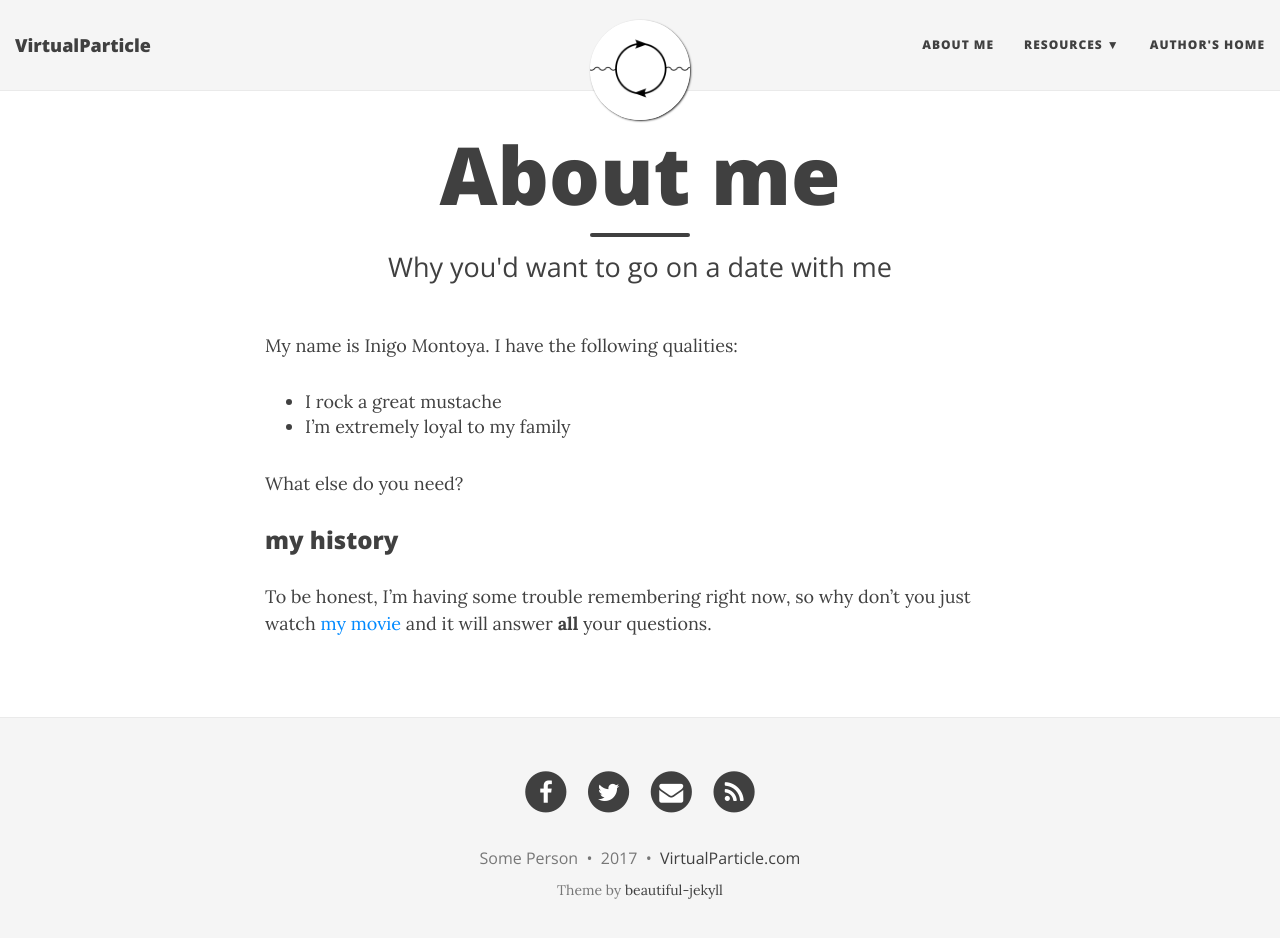
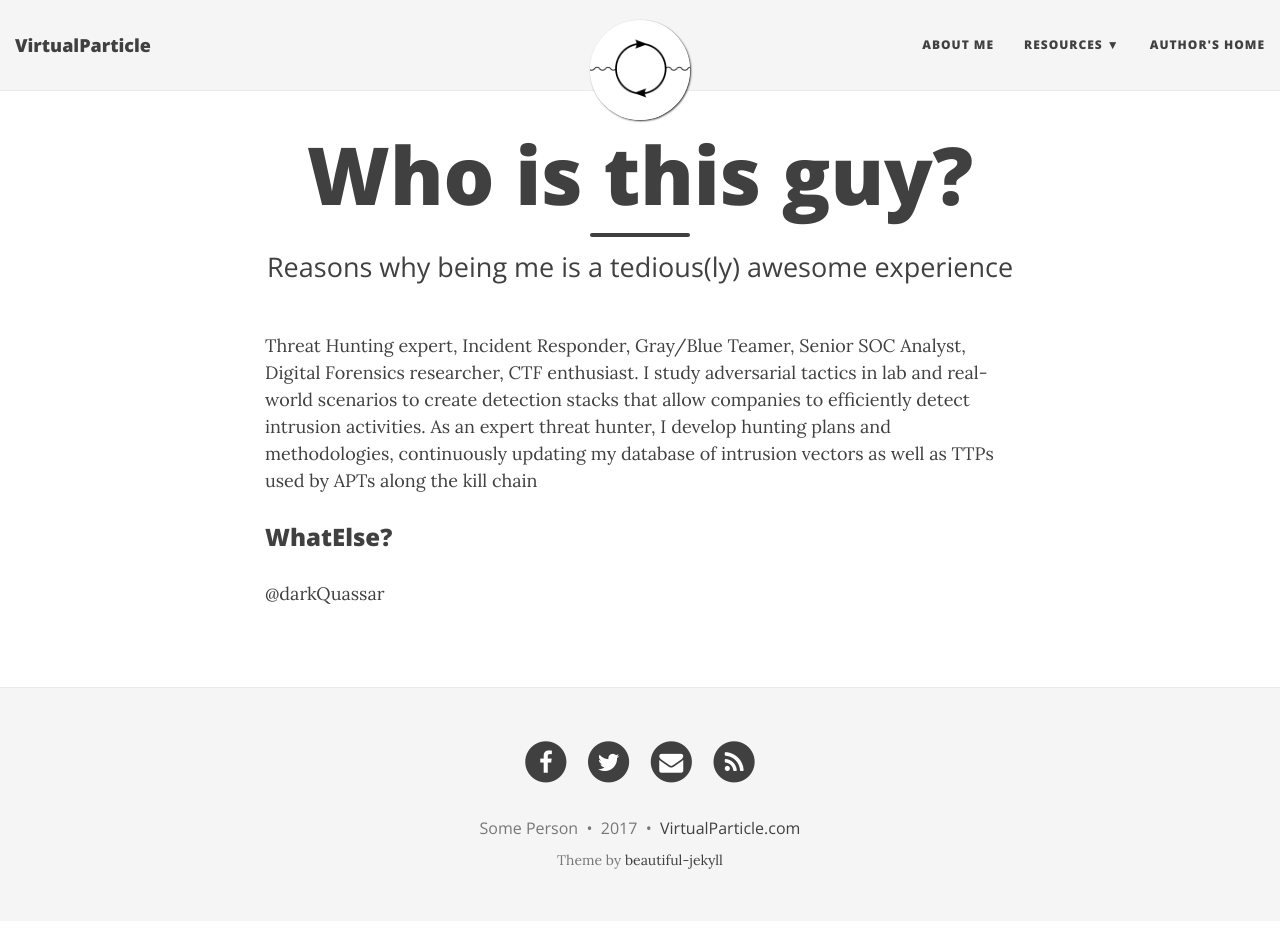
Before and after one commit to darkquasar/darkquasar.github.io, a Jekyll site: the page built from aboutme.md, in a window 1280 px wide and 951 px high. Shown: the top 938 px of the window. Built offline with Jekyll 4.4.1, drawn with Linux system fonts in a browser that asks for light colours; nearby versions of some CDN libraries.

Commit message:
Update aboutme.md

```diff
--- a/aboutme.md
+++ b/aboutme.md
@@ -1,16 +1,13 @@
 ---
 layout: page
-title: About me
-subtitle: Why you'd want to go on a date with me
+title: Who is this guy?
+subtitle: Reasons why being me is a tedious(ly) awesome experience
 ---
 
-My name is Inigo Montoya. I have the following qualities:
+Threat Hunting expert, Incident Responder, Gray/Blue Teamer, Senior SOC Analyst, Digital Forensics researcher, CTF enthusiast.
+I study adversarial tactics in lab and real-world scenarios to create detection stacks that allow companies to efficiently detect intrusion activities. As an expert threat hunter, I develop hunting plans and methodologies, continuously updating my database of intrusion vectors as well as TTPs used by APTs along the kill chain
 
-- I rock a great mustache
-- I'm extremely loyal to my family
 
-What else do you need?
+### WhatElse?
 
-### my history
-
-To be honest, I'm having some trouble remembering right now, so why don't you just watch [my movie](http://en.wikipedia.org/wiki/The_Princess_Bride_%28film%29) and it will answer **all** your questions.
+@darkQuassar
```
